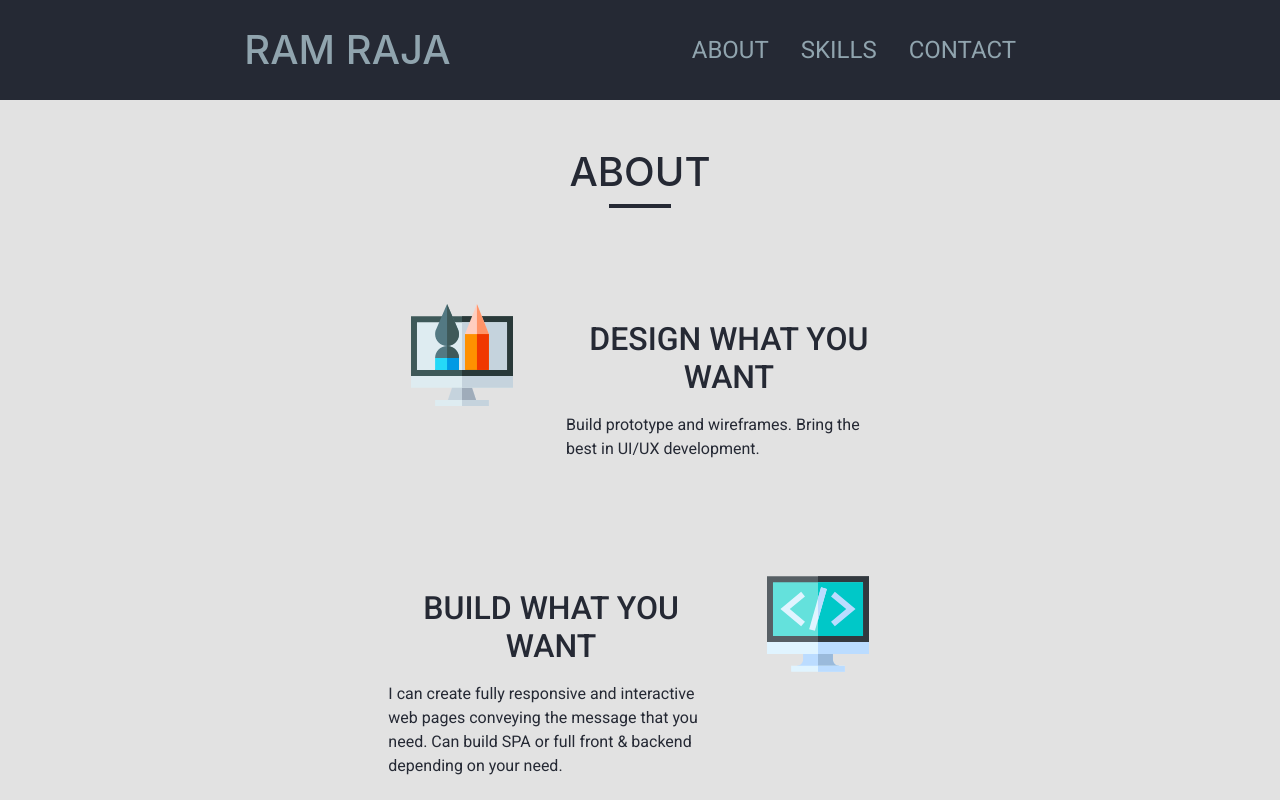
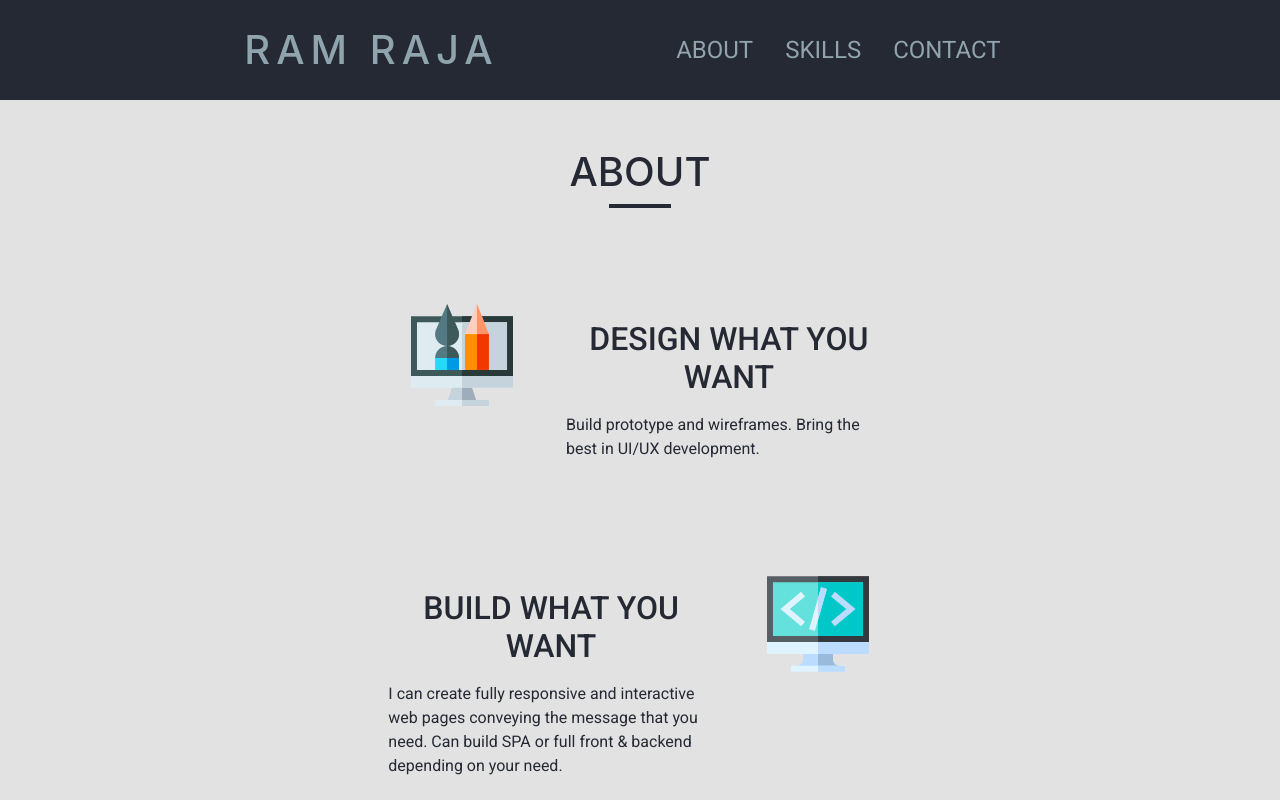
Before and after one commit to 6ixpaths/Portfolio, a Vue app in the folder portfolio/: page / in a window 1280 px wide. Shown: the top 800 px of the page. Built offline with nearby package versions, Linux system fonts and the light colour scheme.

Commit message:
sizing & font changes to nav.vue
*Change col sizes for xl & large devices
*Change margin-left from 28% to 18%
*Add letter spacing to header

```diff
--- a/portfolio/src/components/Nav.vue
+++ b/portfolio/src/components/Nav.vue
@@ -1,7 +1,7 @@
 <template>
     <div class='container-fluid py-3'>
         <div class="row align-items-center row justify-content-around index-nav-bar">
-            <div class="col-lg-8 col">
+            <div class="col-xl-8 col-lg-10 col">
                 <nav class="navbar navbar-expand-lg navbar-light">
                     <h1 class="" href="#">RAM RAJA</h1>
                     <button class="navbar-toggler btn-navbar-sm navbar-light" type="button" data-toggle="collapse" data-target="#navbarNav" aria-controls="navbarNav" aria-expanded="false" aria-label="Toggle navigation">
@@ -50,12 +50,13 @@ h1{
 
     margin-bottom: 0;
     color: #90A4AE;
+    letter-spacing: 0.375rem;
 
 }
 
 #navbarNav{
 
-    margin-left: 28%;
+    margin-left: 18%;
 
 }
 
```
